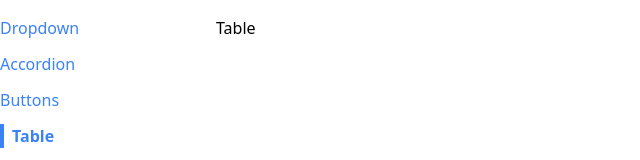
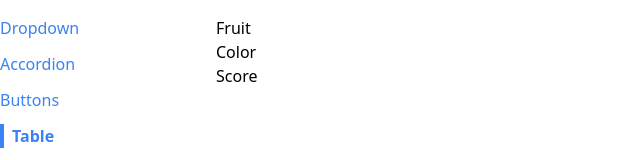
Before and after one commit to VsevolodPantjukhin/comps, a React (Create React App) app: page /table in a window 1280 px wide. Shown: the top 160 px of the page, without its empty margins (0-640 px from the left). Built offline with nearby package versions, Linux system fonts and the light colour scheme.

Commit message:
Reminder on Table HTML Structure

```diff
--- a/src/components/Table/Table.js
+++ b/src/components/Table/Table.js
@@ -1,8 +1,13 @@
-const Table = () => {
+const Table = ({ data }) => {
   return (
-    <div>
-      <div>Table</div>
-    </div>
+    <table>
+      <thead>
+        <tr>Fruit</tr>
+        <tr>Color</tr>
+        <tr>Score</tr>
+      </thead>
+      <tbody></tbody>
+    </table>
   );
 };
 export default Table;
--- a/src/pages/TablePage.js
+++ b/src/pages/TablePage.js
@@ -1,7 +1,33 @@
 import Table from '../components/Table/Table';
 
 const TablePage = () => {
-  return <Table />;
+  const data = [
+    {
+      name: 'Orange',
+      color: 'bg-orange-500',
+      score: 5,
+    },
+    {
+      name: 'Apple',
+      color: 'bg-red-500',
+      score: 3,
+    },
+    {
+      name: 'Banana',
+      color: 'bg-yellow-500',
+      score: 1,
+    },
+    {
+      name: 'Lime',
+      color: 'bg-green-500',
+      score: 4,
+    },
+  ];
+  return (
+    <div>
+      <Table data={data} />
+    </div>
+  );
 };
 
 export default TablePage;
```
